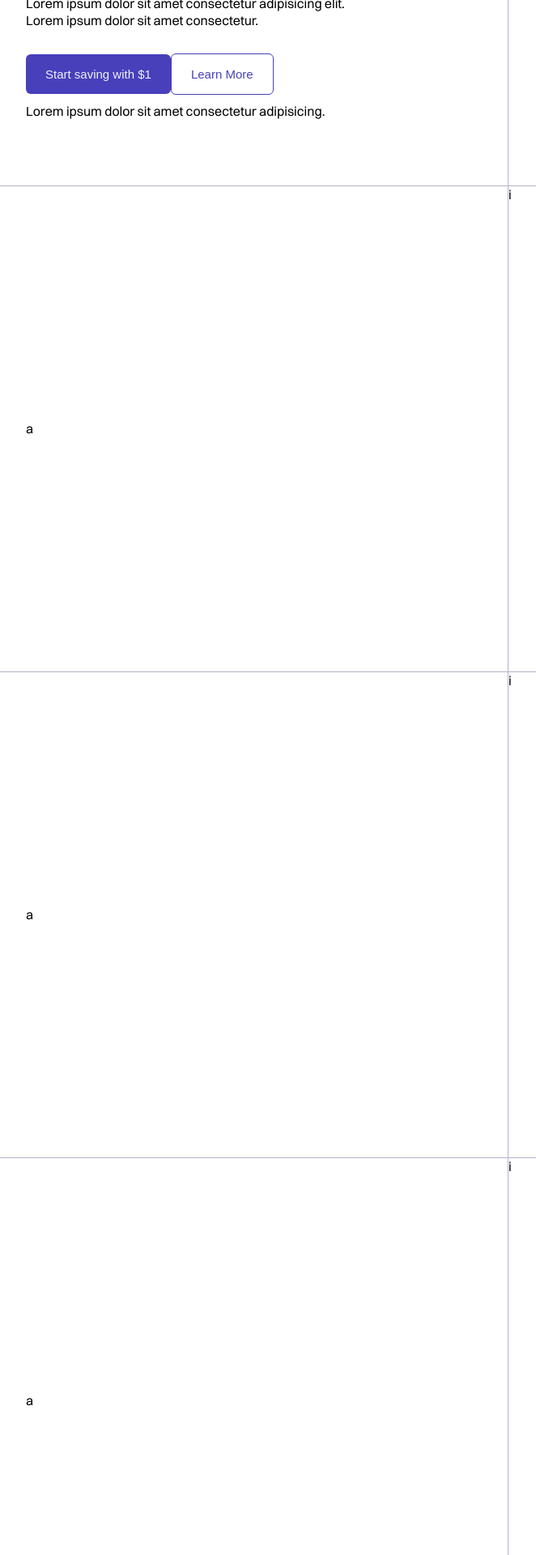
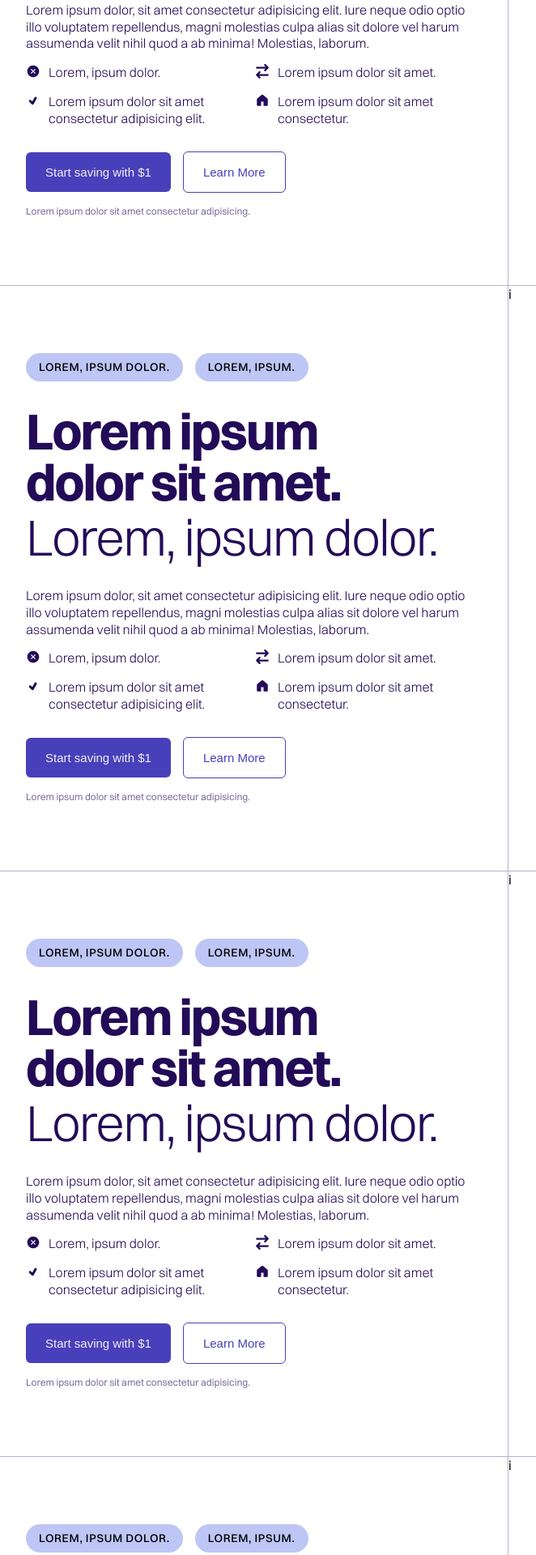
Before and after one commit to ayushcodes0/Tj-Frontend, a React (Vite) app: page / in a window 1280 px wide. Shown: the part 1360-3280 px from the top of the page at 81% size, without its empty margins (12-674 px from the left). Built offline with nearby package versions, Linux system fonts and the light colour scheme.

Commit message:
information left side completed

```diff
--- a/src/pages/LandingPage/LandingPage.module.css
+++ b/src/pages/LandingPage/LandingPage.module.css
@@ -227,10 +227,9 @@
 
 .informationContainer {
     width: 100%;
-    height: 600px;
     border-right: 0.3px solid rgb(181 178 201);
     border-bottom: 0.3px solid rgb(181 178 201);
-    padding: 0 2.75rem;
+    padding: 5.2rem 2.75rem;
     display: flex;
     flex-direction: column;
     align-items: start;
@@ -240,7 +239,6 @@
 
 .informationImageContainer {
     width: 100%;
-    height: 600px;
     border-right: 0.3px solid rgb(181 178 201);
     border-bottom: 0.3px solid rgb(181 178 201);
 }
@@ -259,20 +257,88 @@
     letter-spacing: .05em;
 }
 
+.tagContainer{
+    display: flex;
+    align-items: center;
+    gap: 15px;
+}
+
 .infoTopHeading{
     display: flex;
     flex-direction: column;
-    gap: 10px;
+    gap: 5px;
+}
+
+.heading{
+    font-size: 63px;
+    font-weight: 700;
+    letter-spacing: -.03em;
+    line-height: 1;
+    color: var(--primary-dark-text);
+}
+
+.subHeading{
+    font-size: 63px;
+    font-weight: 300;
+    letter-spacing: -.03em;
+    line-height: 1;
+    color: var(--primary-dark-text);
 }
 
 .infoTexts{
     display: flex;
     flex-direction: column;
-    gap: 10px;
+    gap: 15px;
 }
 
 .infoButtons{
     display: flex;
     flex-direction: column;
+    gap: 15px;
+}
+
+.infoPara{
+    color: var(--primary-dark-text);
+    font-size: 16px;
+    line-height: 1.3;
+    font-weight: 300;
+}
+
+.infoPoints{
+    display: grid;
+    grid-template-columns: 1fr 1fr;
+    gap: 15px;
+}
+
+.points{
+    display: flex;
+    align-items: start;
     gap: 10px;
 }
+
+.pointIcon{
+    display: flex;
+    justify-content: center;
+    align-items: center;
+    font-size: 18px;
+    color: var(--primary-dark-text);
+}
+
+.pointsText{
+    color: var(--primary-dark-text);
+    font-size: 16px;
+    line-height: 1.3;
+    font-weight: 300;
+}
+
+.buttons{
+    display: flex;
+    align-items: center;
+    gap: 15px;
+}
+
+.buttonSmallText{
+    font-size: 12px;
+    opacity: .6;
+    color: var(--primary-dark-text);
+}
--- a/src/pages/LandingPage/LandingPage.tsx
+++ b/src/pages/LandingPage/LandingPage.tsx
@@ -5,6 +5,11 @@ import Styles from './LandingPage.module.css'
 import { IoFolderOpenOutline } from "react-icons/io5";
 import { TbPlant } from "react-icons/tb";
 import HeroSectionImage from '../../assets/image/heroSectionImage.png'
+import { IoCloseCircle } from "react-icons/io5";
+import { TiTick } from "react-icons/ti";
+import { FaArrowRightArrowLeft } from "react-icons/fa6";
+import { GoHomeFill } from "react-icons/go";
+
 
 
 const LandingPage = () => {
@@ -93,18 +98,32 @@ const LandingPage = () => {
       </div>
       <div className={Styles.information}>
         <div className={Styles.informationContainer}>
-          <p className={Styles.infoTopTag}>Lorem, ipsum dolor.</p>
+          <div className={Styles.tagContainer}>
+            <p className={Styles.infoTopTag}>Lorem, ipsum dolor.</p>
+          </div>
           <div className={Styles.infoTopHeading}>
-            <p className={Styles.heading}>Lorem ipsum dolor <br /> sit amet.</p>
+            <p className={Styles.heading}>Lorem ipsum <br /> dolor sit amet.</p>
             <p className={Styles.subHeading}>Lorem, ipsum dolor.</p>
           </div>
           <div className={Styles.infoTexts}>
             <p className={Styles.infoPara}>Lorem ipsum dolor, sit amet consectetur adipisicing elit. Iure neque odio optio illo voluptatem repellendus, magni molestias culpa alias sit dolore vel harum assumenda velit nihil quod a ab minima! Molestias, laborum.</p>
             <div className={Styles.infoPoints}>
-              <p className={Styles.points}>Lorem, ipsum dolor.</p>
-              <p className={Styles.points}>Lorem ipsum dolor sit amet.</p>
-              <p className={Styles.points}>Lorem ipsum dolor sit amet consectetur adipisicing elit.</p>
-              <p className={Styles.points}>Lorem ipsum dolor sit amet consectetur.</p>
+              <div className={Styles.points}>
+                <div className={Styles.pointIcon}><IoCloseCircle/></div>
+                <p className={Styles.pointsText}>Lorem, ipsum dolor.</p>
+              </div>
+              <div className={Styles.points}>
+                <div className={Styles.pointIcon}><FaArrowRightArrowLeft/></div>
+                <p className={Styles.pointsText}>Lorem ipsum dolor sit amet.</p>
+              </div>
+              <div className={Styles.points}>
+                <div className={Styles.pointIcon}><TiTick/></div>
+                <p className={Styles.pointsText}>Lorem ipsum dolor sit amet consectetur adipisicing elit.</p>
+              </div>
+              <div className={Styles.points}>
+                <div className={Styles.pointIcon}><GoHomeFill/></div>
+                <p className={Styles.pointsText}>Lorem ipsum dolor sit amet consectetur.</p>
+              </div>
             </div>
           </div>
           <div className={Styles.infoButtons}>
@@ -116,11 +135,122 @@ const LandingPage = () => {
           </div>
         </div>
         <div className={Styles.informationImageContainer}>i</div>
-        <div className={Styles.informationContainer}>a</div>
+        <div className={Styles.informationContainer}>
+          <div className={Styles.tagContainer}>
+            <p className={Styles.infoTopTag}>Lorem, ipsum dolor.</p>
+            <p className={Styles.infoTopTag}>Lorem, ipsum.</p>
+          </div>
+          <div className={Styles.infoTopHeading}>
+            <p className={Styles.heading}>Lorem ipsum <br /> dolor sit amet.</p>
+            <p className={Styles.subHeading}>Lorem, ipsum dolor.</p>
+          </div>
+          <div className={Styles.infoTexts}>
+            <p className={Styles.infoPara}>Lorem ipsum dolor, sit amet consectetur adipisicing elit. Iure neque odio optio illo voluptatem repellendus, magni molestias culpa alias sit dolore vel harum assumenda velit nihil quod a ab minima! Molestias, laborum.</p>
+            <div className={Styles.infoPoints}>
+              <div className={Styles.points}>
+                <div className={Styles.pointIcon}><IoCloseCircle/></div>
+                <p className={Styles.pointsText}>Lorem, ipsum dolor.</p>
+              </div>
+              <div className={Styles.points}>
+                <div className={Styles.pointIcon}><FaArrowRightArrowLeft/></div>
+                <p className={Styles.pointsText}>Lorem ipsum dolor sit amet.</p>
+              </div>
+              <div className={Styles.points}>
+                <div className={Styles.pointIcon}><TiTick/></div>
+                <p className={Styles.pointsText}>Lorem ipsum dolor sit amet consectetur adipisicing elit.</p>
+              </div>
+              <div className={Styles.points}>
+                <div className={Styles.pointIcon}><GoHomeFill/></div>
+                <p className={Styles.pointsText}>Lorem ipsum dolor sit amet consectetur.</p>
+              </div>
+            </div>
+          </div>
+          <div className={Styles.infoButtons}>
+            <div className={Styles.buttons}>
+              <FilledButton text='Start saving with $1'/>
+              <UnfilledButton text='Learn More' />
+            </div>
+            <p className={Styles.buttonSmallText}>Lorem ipsum dolor sit amet consectetur adipisicing.</p>
+          </div>
+        </div>
         <div className={Styles.informationImageContainer}>i</div>
-        <div className={Styles.informationContainer}>a</div>
+        <div className={Styles.informationContainer}>
+          <div className={Styles.tagContainer}>
+            <p className={Styles.infoTopTag}>Lorem, ipsum dolor.</p>
+            <p className={Styles.infoTopTag}>Lorem, ipsum.</p>
+          </div>
+          <div className={Styles.infoTopHeading}>
+            <p className={Styles.heading}>Lorem ipsum <br /> dolor sit amet.</p>
+            <p className={Styles.subHeading}>Lorem, ipsum dolor.</p>
+          </div>
+          <div className={Styles.infoTexts}>
+            <p className={Styles.infoPara}>Lorem ipsum dolor, sit amet consectetur adipisicing elit. Iure neque odio optio illo voluptatem repellendus, magni molestias culpa alias sit dolore vel harum assumenda velit nihil quod a ab minima! Molestias, laborum.</p>
+            <div className={Styles.infoPoints}>
+              <div className={Styles.points}>
+                <div className={Styles.pointIcon}><IoCloseCircle/></div>
+                <p className={Styles.pointsText}>Lorem, ipsum dolor.</p>
+              </div>
+              <div className={Styles.points}>
+                <div className={Styles.pointIcon}><FaArrowRightArrowLeft/></div>
+                <p className={Styles.pointsText}>Lorem ipsum dolor sit amet.</p>
+              </div>
+              <div className={Styles.points}>
+                <div className={Styles.pointIcon}><TiTick/></div>
+                <p className={Styles.pointsText}>Lorem ipsum dolor sit amet consectetur adipisicing elit.</p>
+              </div>
+              <div className={Styles.points}>
+                <div className={Styles.pointIcon}><GoHomeFill/></div>
+                <p className={Styles.pointsText}>Lorem ipsum dolor sit amet consectetur.</p>
+              </div>
+            </div>
+          </div>
+          <div className={Styles.infoButtons}>
+            <div className={Styles.buttons}>
+              <FilledButton text='Start saving with $1'/>
+              <UnfilledButton text='Learn More' />
+            </div>
+            <p className={Styles.buttonSmallText}>Lorem ipsum dolor sit amet consectetur adipisicing.</p>
+          </div>
+        </div>
         <div className={Styles.informationImageContainer}>i</div>
-        <div className={Styles.informationContainer}>a</div>
+        <div className={Styles.informationContainer}>
+          <div className={Styles.tagContainer}>
+            <p className={Styles.infoTopTag}>Lorem, ipsum dolor.</p>
+            <p className={Styles.infoTopTag}>Lorem, ipsum.</p>
+          </div>
+          <div className={Styles.infoTopHeading}>
+            <p className={Styles.heading}>Lorem ipsum <br /> dolor sit amet.</p>
+            <p className={Styles.subHeading}>Lorem, ipsum dolor.</p>
+          </div>
+          <div className={Styles.infoTexts}>
+            <p className={Styles.infoPara}>Lorem ipsum dolor, sit amet consectetur adipisicing elit. Iure neque odio optio illo voluptatem repellendus, magni molestias culpa alias sit dolore vel harum assumenda velit nihil quod a ab minima! Molestias, laborum.</p>
+            <div className={Styles.infoPoints}>
+              <div className={Styles.points}>
+                <div className={Styles.pointIcon}><IoCloseCircle/></div>
+                <p className={Styles.pointsText}>Lorem, ipsum dolor.</p>
+              </div>
+              <div className={Styles.points}>
+                <div className={Styles.pointIcon}><FaArrowRightArrowLeft/></div>
+                <p className={Styles.pointsText}>Lorem ipsum dolor sit amet.</p>
+              </div>
+              <div className={Styles.points}>
+                <div className={Styles.pointIcon}><TiTick/></div>
+                <p className={Styles.pointsText}>Lorem ipsum dolor sit amet consectetur adipisicing elit.</p>
+              </div>
+              <div className={Styles.points}>
+                <div className={Styles.pointIcon}><GoHomeFill/></div>
+                <p className={Styles.pointsText}>Lorem ipsum dolor sit amet consectetur.</p>
+              </div>
+            </div>
+          </div>
+          <div className={Styles.infoButtons}>
+            <div className={Styles.buttons}>
+              <FilledButton text='Start saving with $1'/>
+              <UnfilledButton text='Learn More' />
+            </div>
+            <p className={Styles.buttonSmallText}>Lorem ipsum dolor sit amet consectetur adipisicing.</p>
+          </div>
+        </div>
         <div className={Styles.informationImageContainer}>i</div>
       </div>
     </div>
--- a/src/styles/variable.css
+++ b/src/styles/variable.css
@@ -152,6 +152,7 @@
   --primary-text: #4840BB;
   --primary-white: #F0F0F2;
   --tag-color: #BDC6F5;
+  --primary-dark-text: #230B58;
 
   /* Gradients */
   --tj-nav-gradient: linear-gradient(to right, var(--nav-grad-start), var(--nav-grad-middle), var(--nav-grad-end));
```
